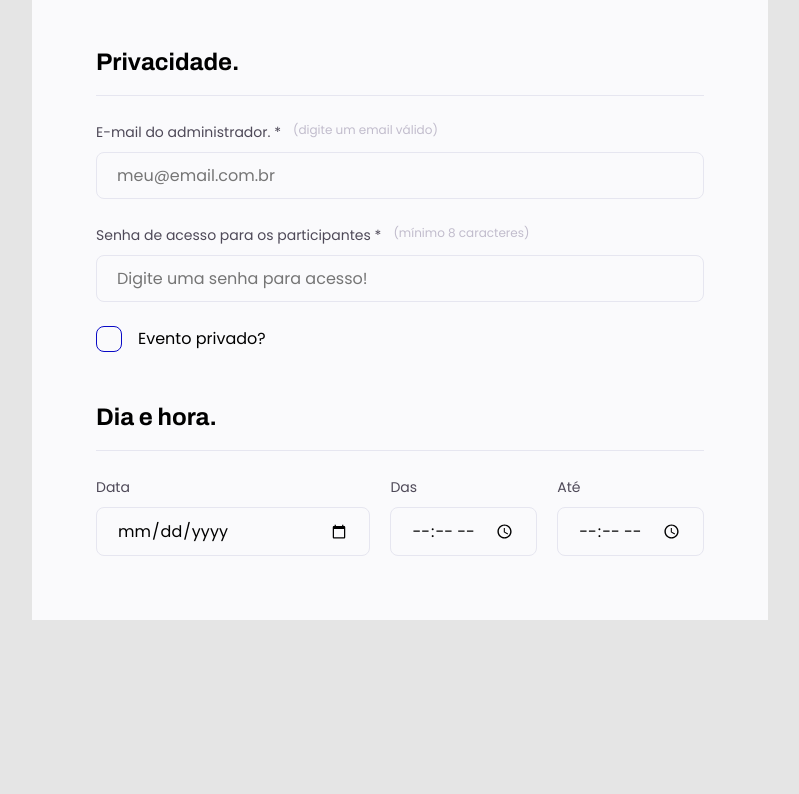
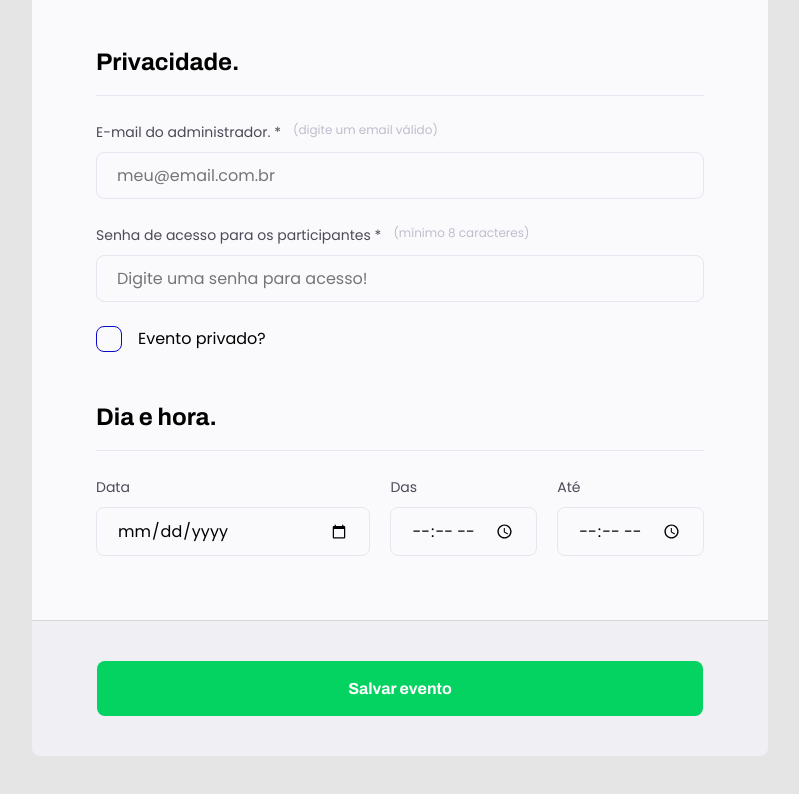
Before and after one commit to renancassiano-br/explorer-p3-form-event, a plain HTML site: page index.html in a window 1280 px wide. Shown: the part 1028-1822 px from the top of the page, without its empty margins (240-1039 px from the left). Before the commit the page ends 1648 px from the top, so only its background shows below. Drawn offline with Linux system fonts and the light colour scheme.

Commit message:
:construction: MODIFIED 'index.html', Add footer bottom.
* Modificado './index.html'.
** Adicionado footer.

* Modificado './assets/config/style.css'.
** Ajuste no footer.
*** background.
*** espaçamento.
*** cor
*** alinhamento.

```diff
--- a/assets/config/style.css
+++ b/assets/config/style.css
@@ -175,4 +175,32 @@ fieldset legend {
 .col-3 > div:nth-child(1) {
   width: 100%;
 }
+
+footer {
+  background: #F0F0F4;
+  height: 136px;
+  padding: 40px 65px;
+  margin-bottom: 90px;
+  display: flex;
+  flex-direction: column;
+  border-top: 1px solid #D6D6D6;
+  border-radius: 0 0 8px 8px;
+}
+
+.buttons {
+  height: 56px;
+  background: #04D361;
+  color: #FFFFFF;
+  font-family: "Archivo", sans-serif;
+  font-weight: 600;
+  line-height: 26px;
+  border-radius: 8px;
+  display: flex;
+  align-items: center;
+  justify-content: center;
+}
+
+.buttons:hover {
+  background: #00b351;
+}
 /* FIM INDIVIDUAL */
--- a/index.html
+++ b/index.html
@@ -90,6 +90,9 @@
           </div>
         </fieldset>
       </form>
+      <footer>
+        <div class="buttons">Salvar evento</div>
+      </footer>
     </div>
   </body>
 </html>
```
